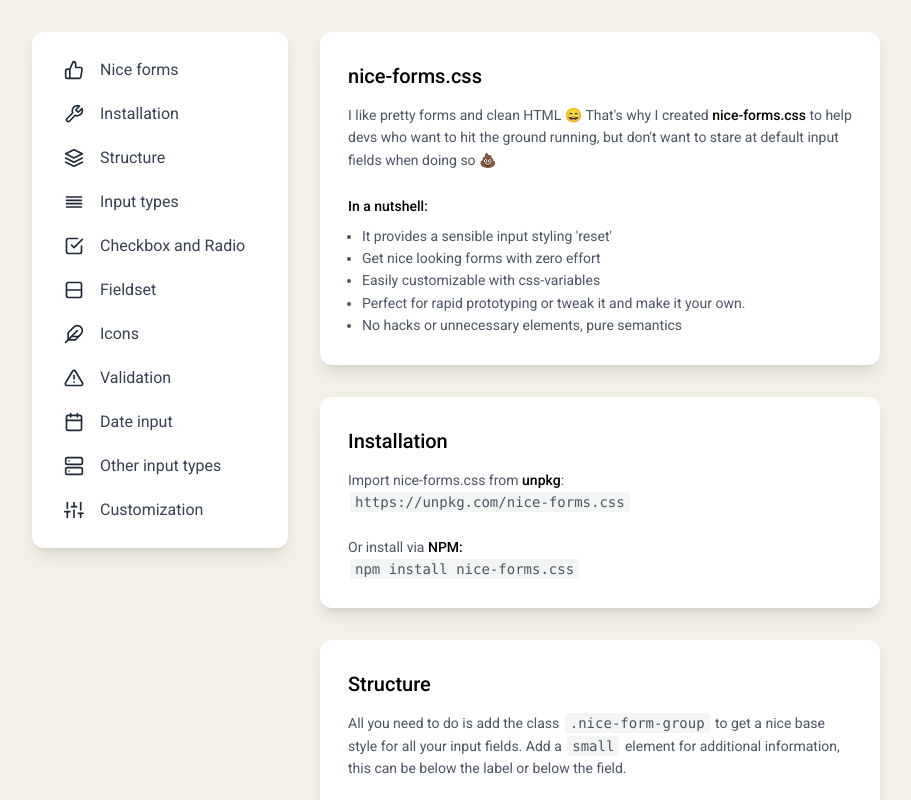
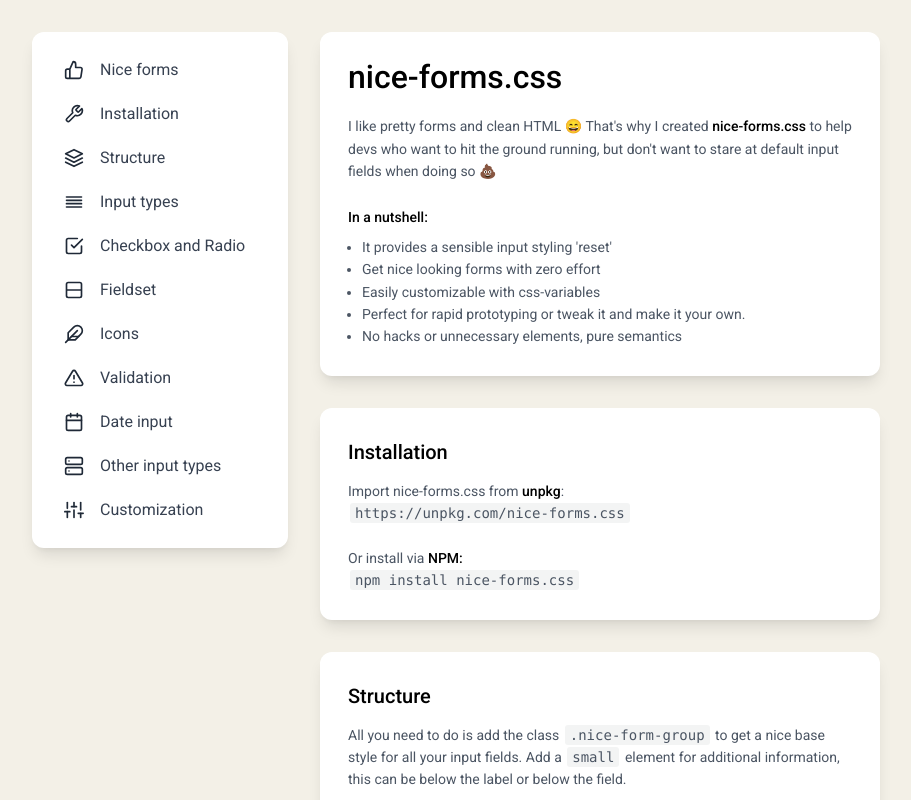
Before and after one commit to nielsVoogt/nice-forms.css, a website: page docs/index.html in a window 1280 px wide. Shown: the top 800 px of the page, without its empty margins (184-1095 px from the left). Drawn offline with Linux system fonts and the light colour scheme.

Commit message:
mini edit

```diff
--- a/docs/index.html
+++ b/docs/index.html
@@ -262,7 +262,7 @@
       <main class="demo-page-content">
         <section>
           <div class="href-target" id="intro"></div>
-          <h1>nice-forms.css</h1>
+          <h1 class="package-name">nice-forms.css</h1>
           <p>
             I like pretty forms and clean HTML 😄 That's why I created
             <strong>nice-forms.css</strong> to help devs who want to hit the
--- a/docs/scss/_demo.scss
+++ b/docs/scss/_demo.scss
@@ -106,6 +106,12 @@
     font-size: 1.25rem;
     color: black;
     margin-bottom: 0.75rem;
+
+    &.package-name {
+      font-size: 2rem;
+      margin-bottom: .75rem;
+      margin-top: -.5rem;
+    }
   }
 
   strong {
```
Also changed, not shown: docs/css/index.css.
